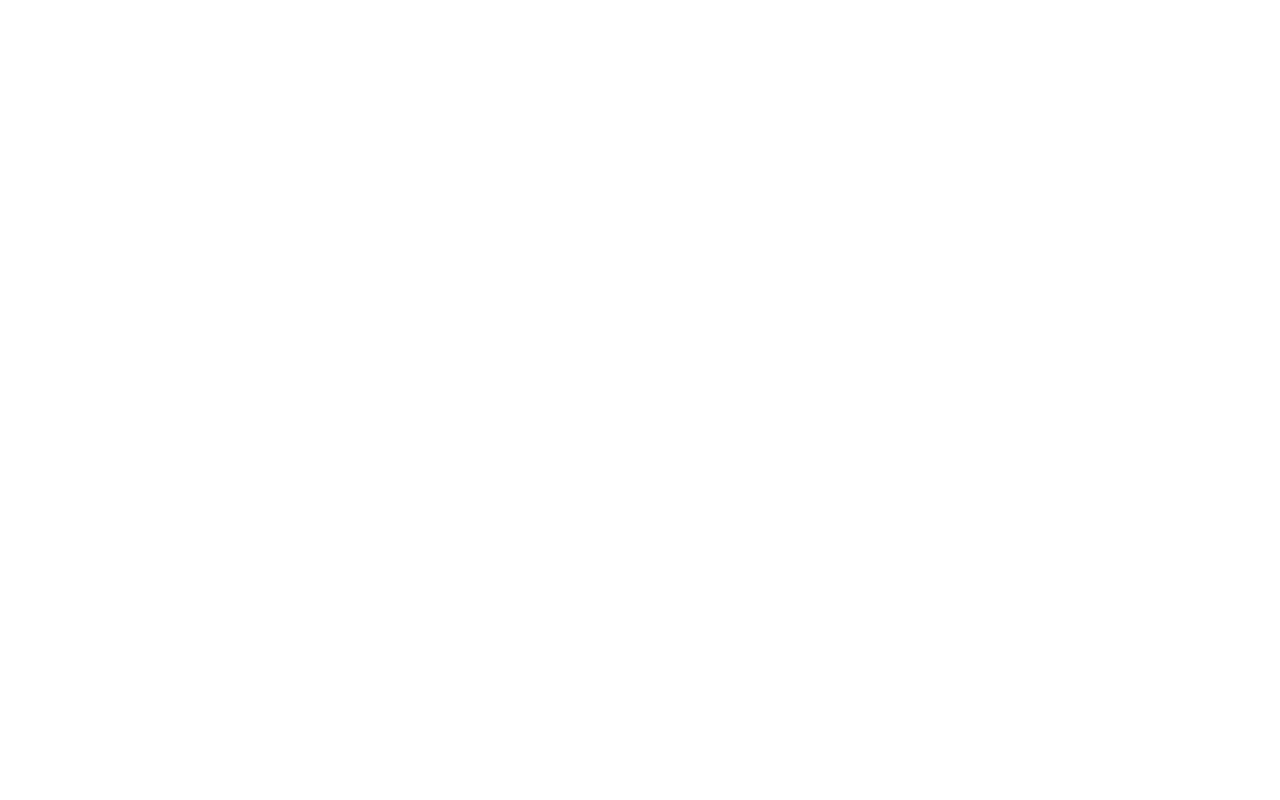
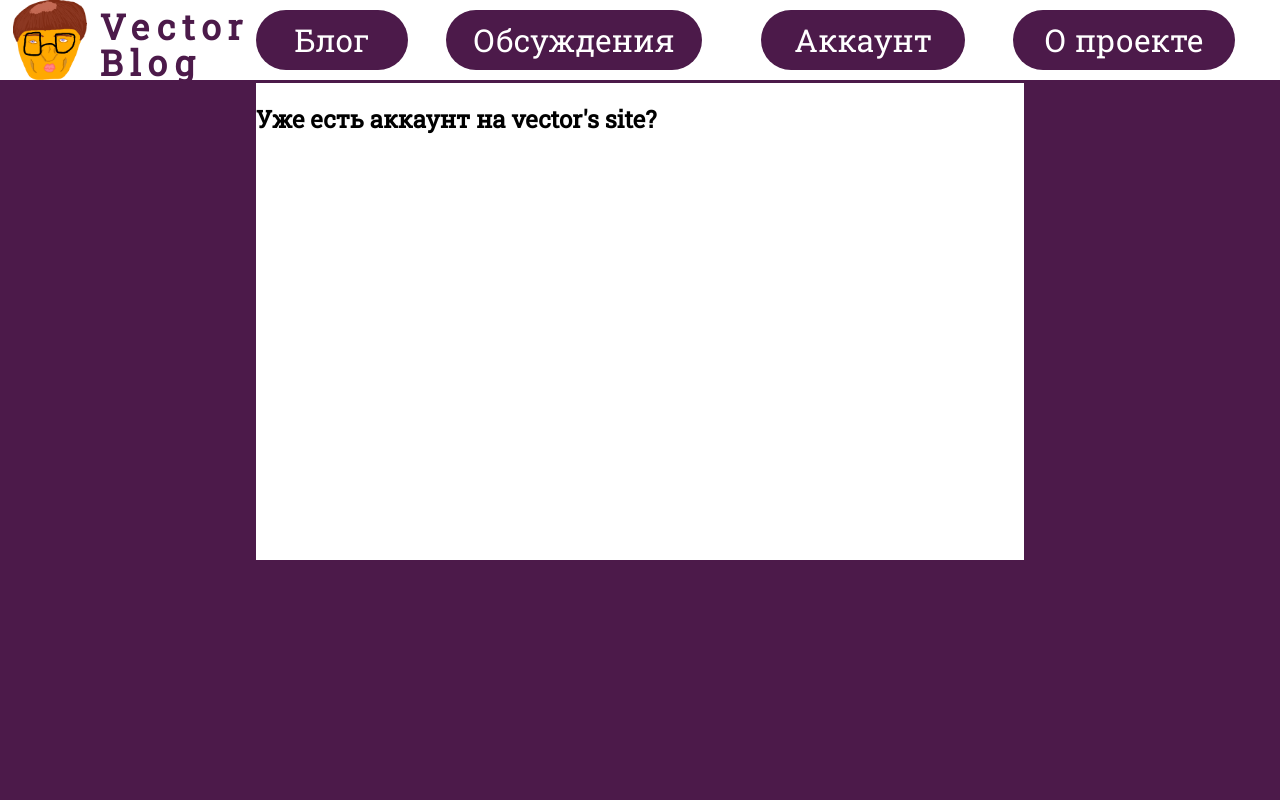
Before and after one commit to fenton512/vector-s-site, a plain HTML site: page account.html in a window 1280 px wide. Drawn offline with Linux system fonts and the light colour scheme.

Commit message:
it is wotking some how

```diff
--- a/account.html
+++ b/account.html
@@ -3,9 +3,35 @@
 <head>
     <meta charset="UTF-8">
     <meta name="viewport" content="width=device-width, initial-scale=1.0">
+    <link rel="stylesheet" href="./styles/account.css">
     <title>Account</title>
 </head>
 <body>
-
+    <div class = "grid-container-with-choise">
+        <nav class = "menu">
+            <a class = "flex-element-logo" href="index.html">
+                <img  class = "logo-img" src="./images/logo_img.png" alt="">
+                <p class="logo-text"> Vector <br>Blog</p>
+            </a>
+            <div class = "flex-element-blog">
+                <button id = "blog-button">Блог</button>
+            </div>
+            <div class = "flex-element-discusion">
+                <button id = "discusion-button">Обсуждения</button>
+            </div>
+            <div class = "flex-element-accaunt">
+                <button id = "accaunt-button">Аккаунт</button>
+            </div>
+            <div class = "flex-element-aboutProject">
+                <button id = "about-project-button">О проекте</button>
+            </div>
+        </nav>
+        <section class = "grid-element-main-box">
+            <h1>Уже есть аккаунт на vector's site?</h1>
+        </section>
+        <section class="grid-element-empty" id="right"></section>
+        <section class="grid-element-empty" id="left"></section>
+        <section class="grid-element-empty" id ="bottom"></section>
+    </div>
 </body>
 </html>
--- /dev/null
+++ b/styles/account.css
@@ -0,0 +1,144 @@
+body{
+    margin: 0;
+    font-family: "Roboto";
+}
+
+a{
+    font-family: inherit;
+    text-decoration: none;
+    color: inherit;
+}
+
+.grid-container-reg,
+.grid-container-with-choise {
+    font:inherit;
+    min-height: 100vh;
+    display: grid;
+}
+
+.grid-container-reg{
+    grid-template-areas:
+    "menu menu menu"
+    "l m  r"
+    "l m r";
+    grid-template-columns: 10% auto 10%;
+    grid-template-rows: 10% auto auto;
+
+}
+
+.grid-container-with-choise {
+    grid-template-areas:
+    "menu menu menu"
+    "l m r"
+    "l m r"
+    "f f f";
+    grid-template-columns: 20% auto 20%;
+    grid-template-rows: 10% auto auto 30%;
+}
+
+.main-box button:hover{
+    color: #ffa600;
+}
+
+.main-box button:active{
+    background-color: #ffa600;
+}
+
+.menu {
+    grid-area: menu;
+    background-color: #ffffff;
+    display: flex;
+    justify-content: center;
+    gap: 0.5vw;
+    align-items: center;
+}
+
+.flex-element-logo{
+    flex: 0 0 19.5%;
+    display: flex;
+    max-height: 100%;
+    justify-content: space-between;
+}
+
+.logo-img{
+    object-fit: contain;
+    flex: 0 0 40%;
+    width: 40%;
+}
+
+.logo-text{
+    flex-grow: 1;
+    font-size: 220%;
+    margin: 3.78% 0 0 0 ;
+    font-weight: bold;
+    letter-spacing: 0.2em;
+    color:#4C1A4A;
+    line-height: 101%
+}
+
+.flex-element-blog{
+    flex-grow: 1;
+}
+
+.flex-element-discusion{
+    flex-grow: 1;
+}
+
+.flex-element-accaunt{
+    flex-grow: 1;
+}
+
+.flex-element-aboutProject{
+    flex-grow: 1;
+}
+
+.menu button{
+    background-color: #4C1A4A;
+    color: #fff;
+    font: inherit;
+    border-radius: 30px;
+    border: black;
+    width: 83%;
+    height: 7.5vh;
+    font-size: 197%;
+    cursor: pointer;
+}
+
+.grid-element-main-box {
+    grid-area: m;
+}
+
+.grid-element-empty {
+    background-color: #4C1A4A;
+}
+
+#left {
+    grid-area: l;
+}
+
+#right {
+    grid-area: r;
+}
+
+#bottom {
+    grid-area: f;
+}
+
+.grid-element-main-box,
+.grid-element-empty {
+    border-top: 3px solid #4C1A4A;
+
+}
+
+.grid-element-main-box {
+    position: relative;
+}
+
+@font-face {
+    font-family: "Roboto";
+    src: url(../fonts/ROBOTOSLAB-REGULAR.TTF
+    )format("truetype");
+    font-weight: 400;
+    font-style: normal;
+    font-display: swap;
+}
```
